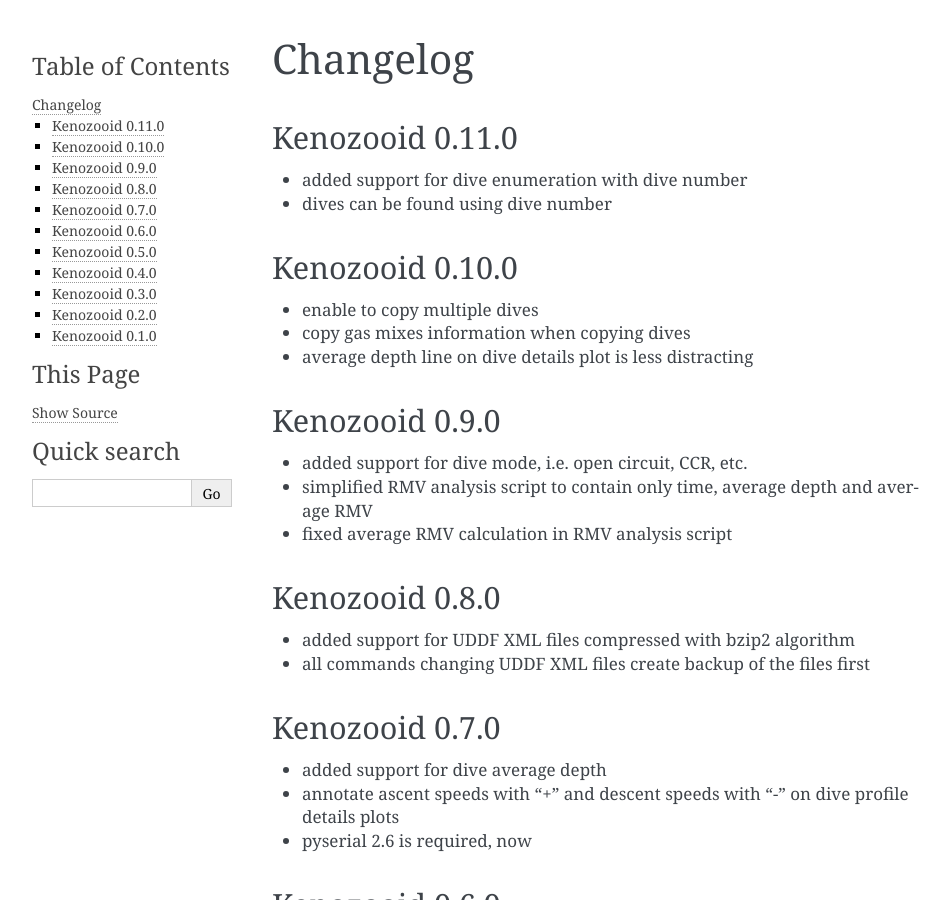
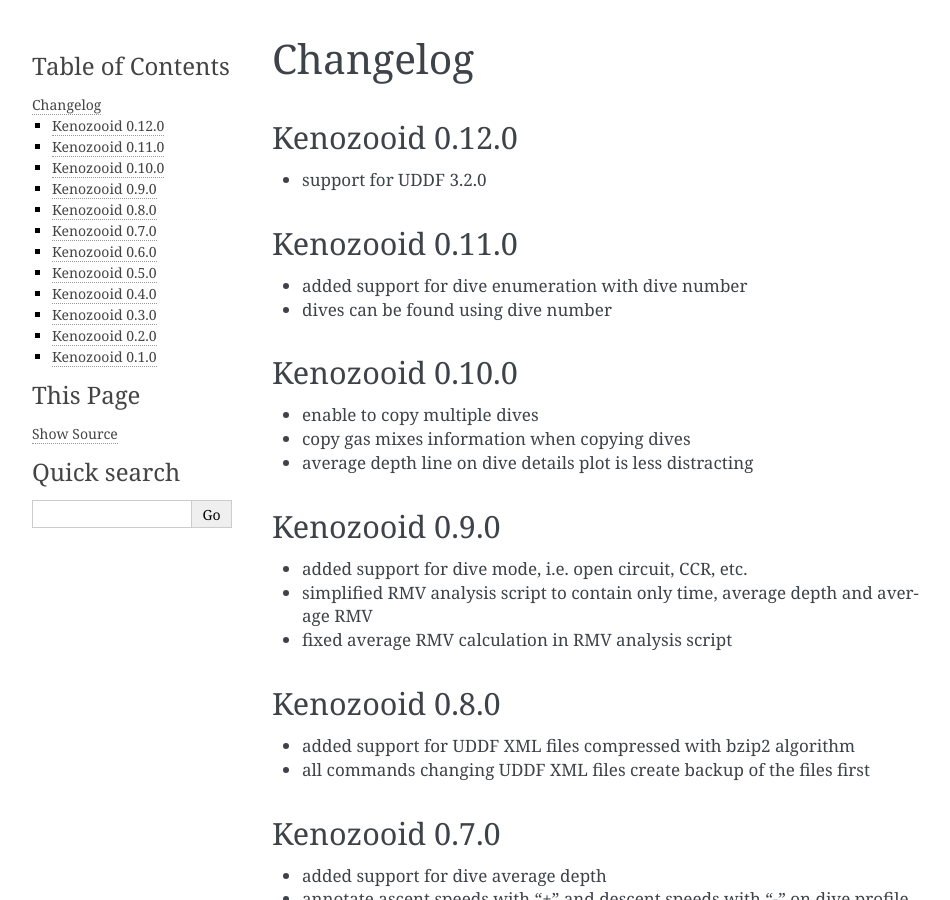
Before and after one commit to gitGNU/gnu_kenozooid, a Sphinx documentation site: the page built from doc/user/changelog.rst, in a window 1280 px wide and 900 px high. Shown: the whole window, without its empty margins (148-1098 px from the left). Built offline with Sphinx 7.4.7, drawn with Linux system fonts in a browser that asks for light colours.

Commit message:
- changelog for 0.12.0 version updated

```diff
--- a/doc/user/changelog.rst
+++ b/doc/user/changelog.rst
@@ -1,5 +1,9 @@
 Changelog
 =========
+Kenozooid 0.12.0
+----------------
+- support for UDDF 3.2.0
+
 Kenozooid 0.11.0
 ----------------
 - added support for dive enumeration with dive number
```
